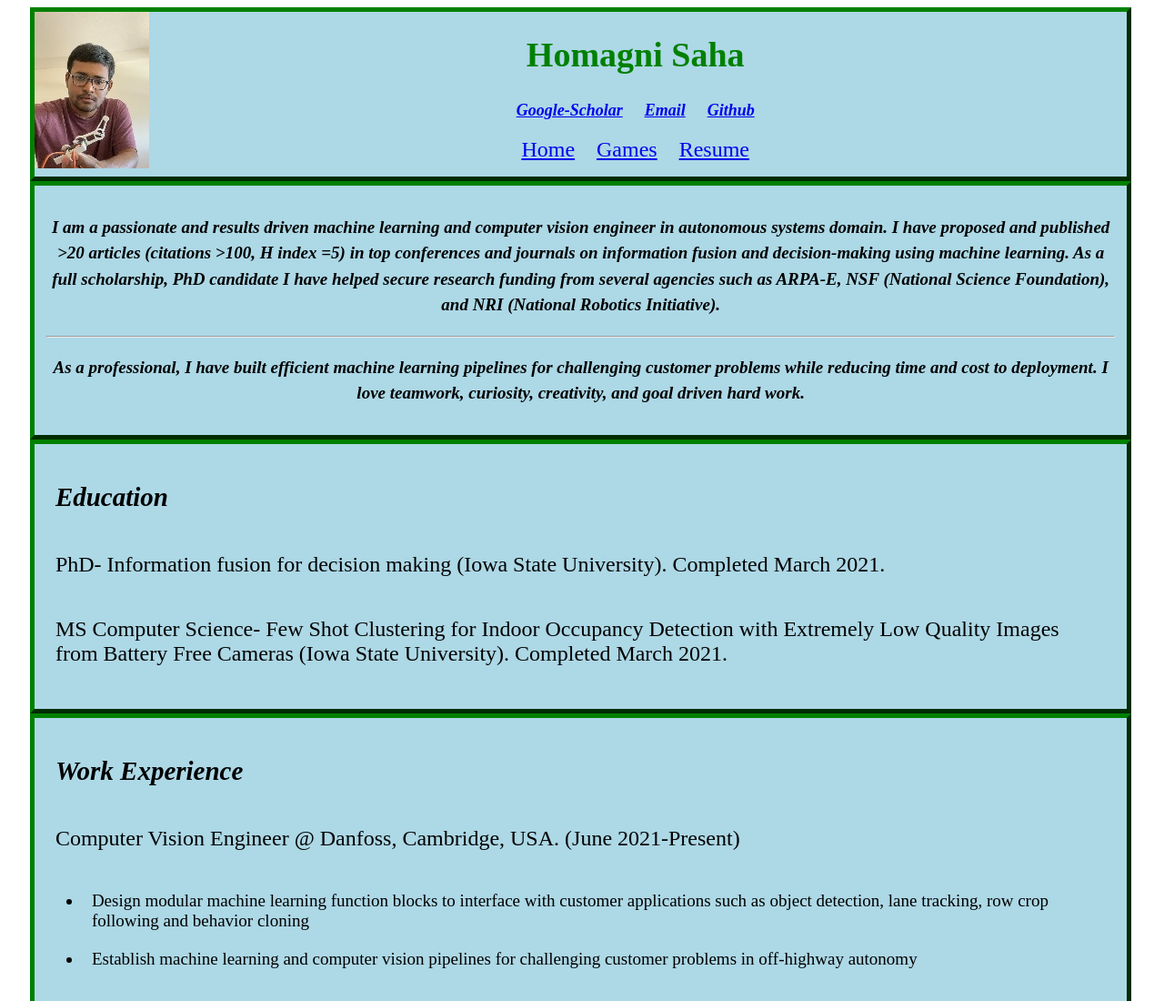
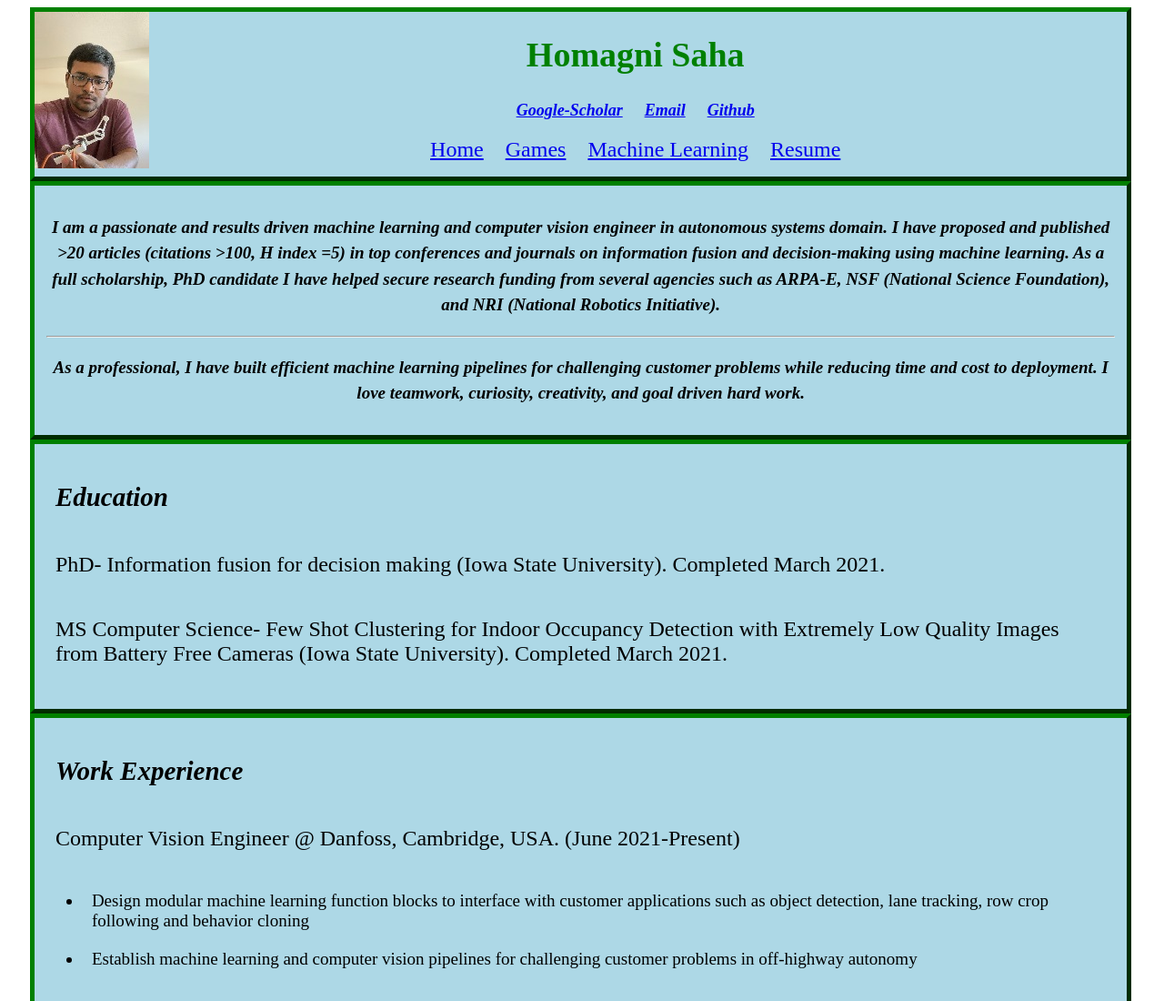
Before and after one commit to Homagn/building_websites, a plain HTML site: page index.html in a window 1280 px wide. Shown: the top 1100 px of the page at 91% size. Drawn offline with Linux system fonts and the light colour scheme.

Commit message:
Add files via upload

```diff
--- a/index.html
+++ b/index.html
@@ -37,6 +37,7 @@
           <div>
             <a class="space font-24" href="/">Home</a>
             <a class="space font-24" href="/games">Games</a>
+            <a class="space font-24" href="/machine_learning">Machine Learning</a>
             <a class="space font-24" href="/resume">Resume</a>
           </div>
 
```
